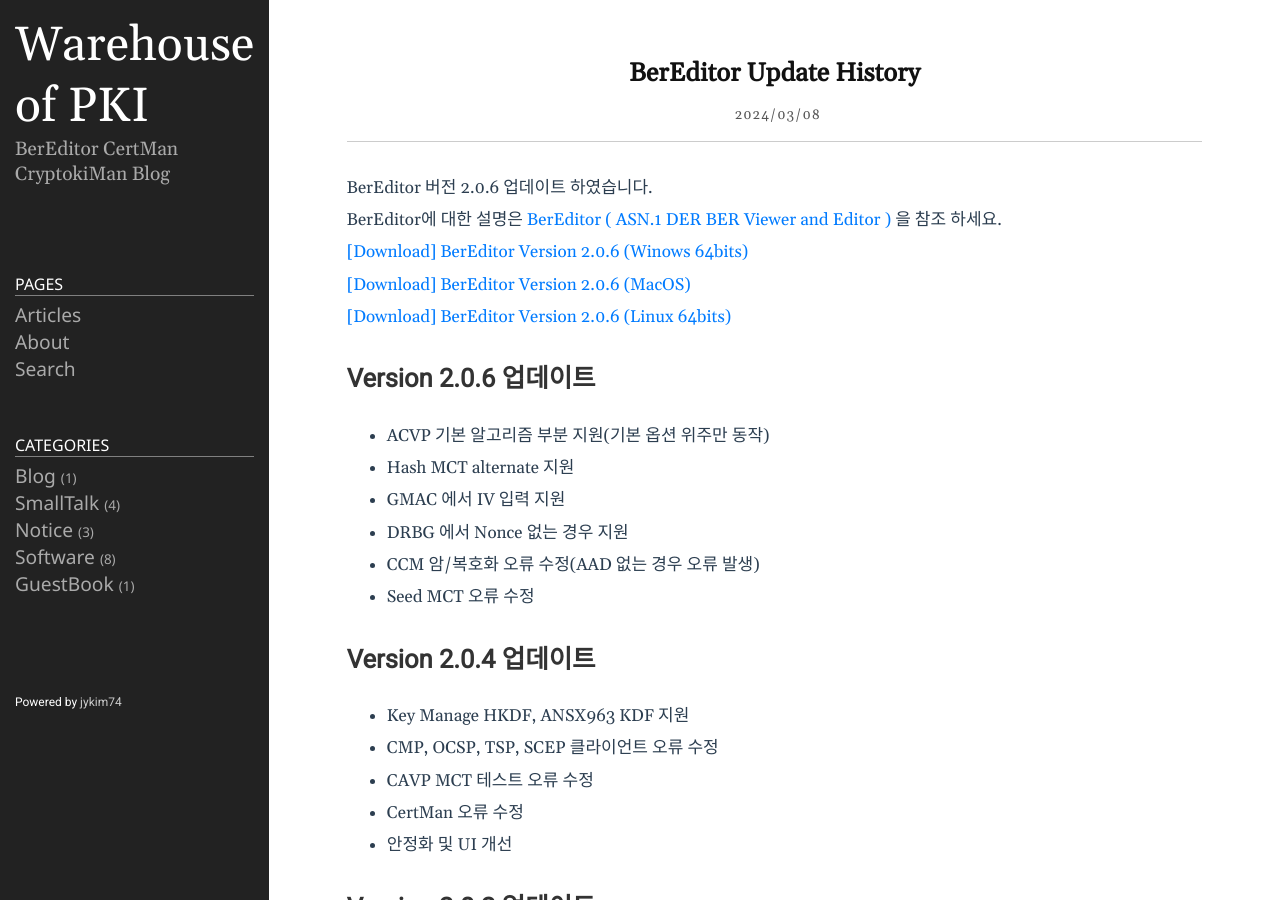
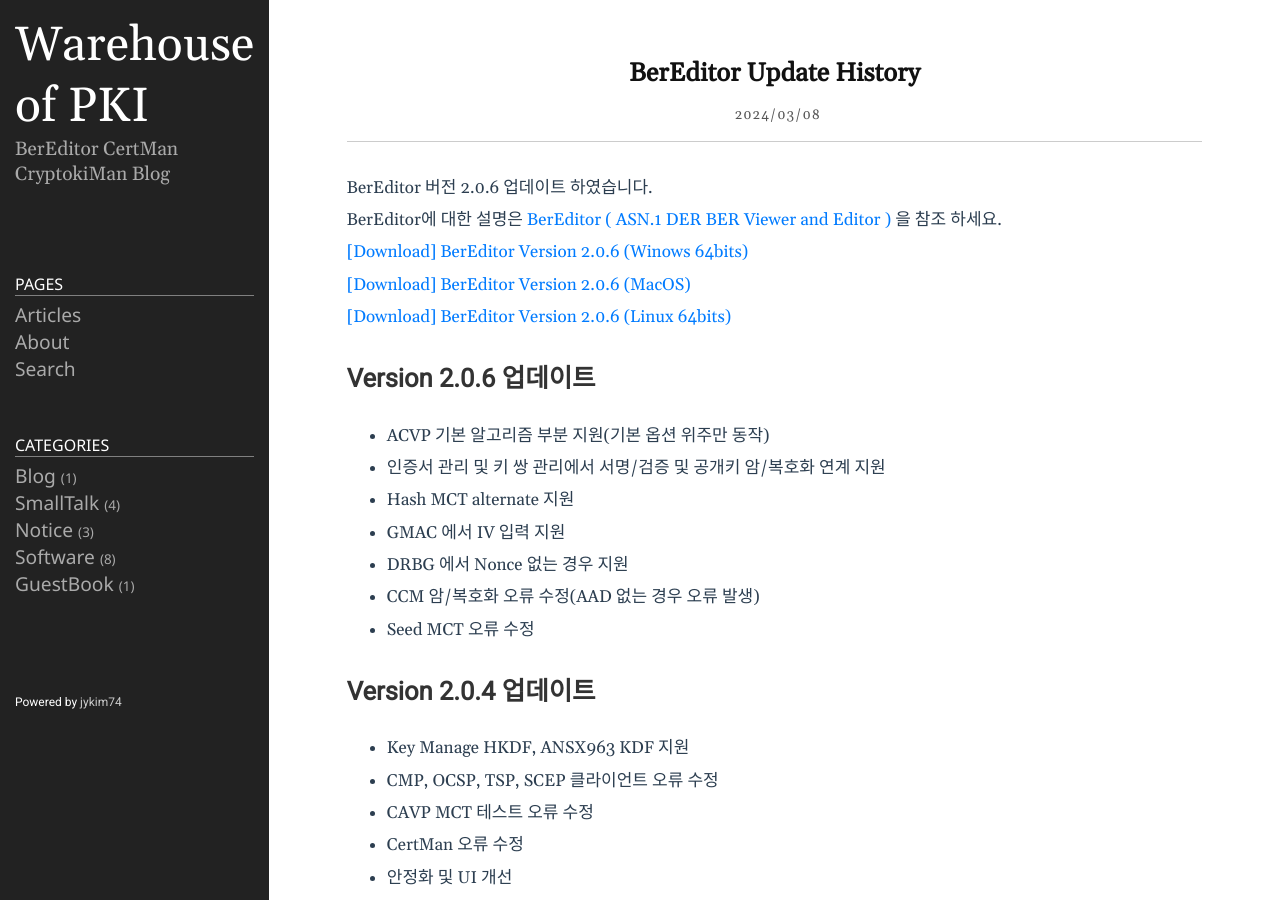
Before and after one commit to jykim74/jykim74.github.io, a Jekyll site: the page built from _posts/2024-03-08-BerEditorUpdate.md, in a window 1280 px wide and 900 px high. Built offline with Jekyll 4.4.1, drawn with Linux system fonts in a browser that asks for light colours; nearby versions of some CDN libraries; comment, search, counter and statistics services are not loaded.

Commit message:
Update 2024-03-08-BerEditorUpdate.md

```diff
--- a/_posts/2024-03-08-BerEditorUpdate.md
+++ b/_posts/2024-03-08-BerEditorUpdate.md
@@ -13,6 +13,7 @@
 
 ## Version 2.0.6 업데이트
 - ACVP 기본 알고리즘 부분 지원(기본 옵션 위주만 동작)
+- 인증서 관리 및 키 쌍 관리에서 서명/검증 및 공개키 암/복호화 연계 지원
 - Hash MCT alternate 지원
 - GMAC 에서 IV 입력 지원
 - DRBG 에서 Nonce 없는 경우 지원
```
